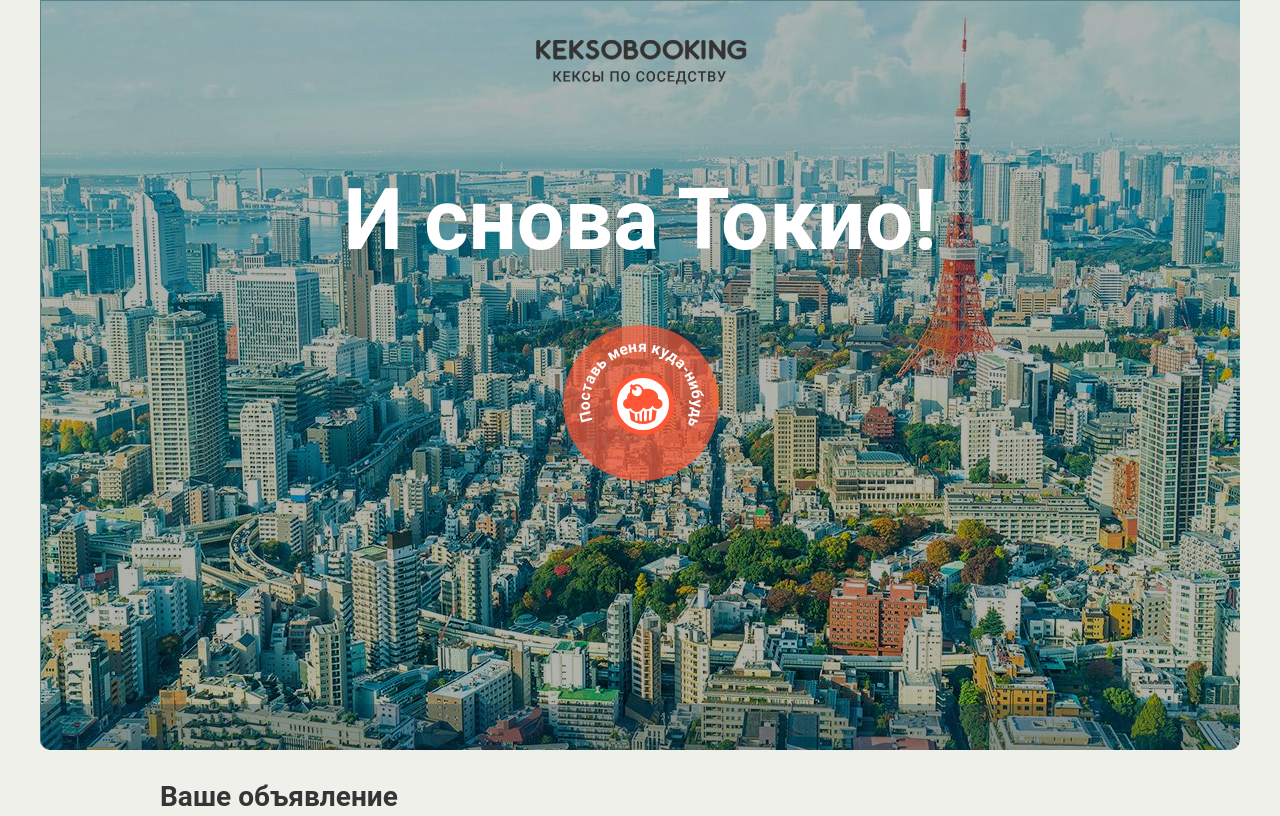
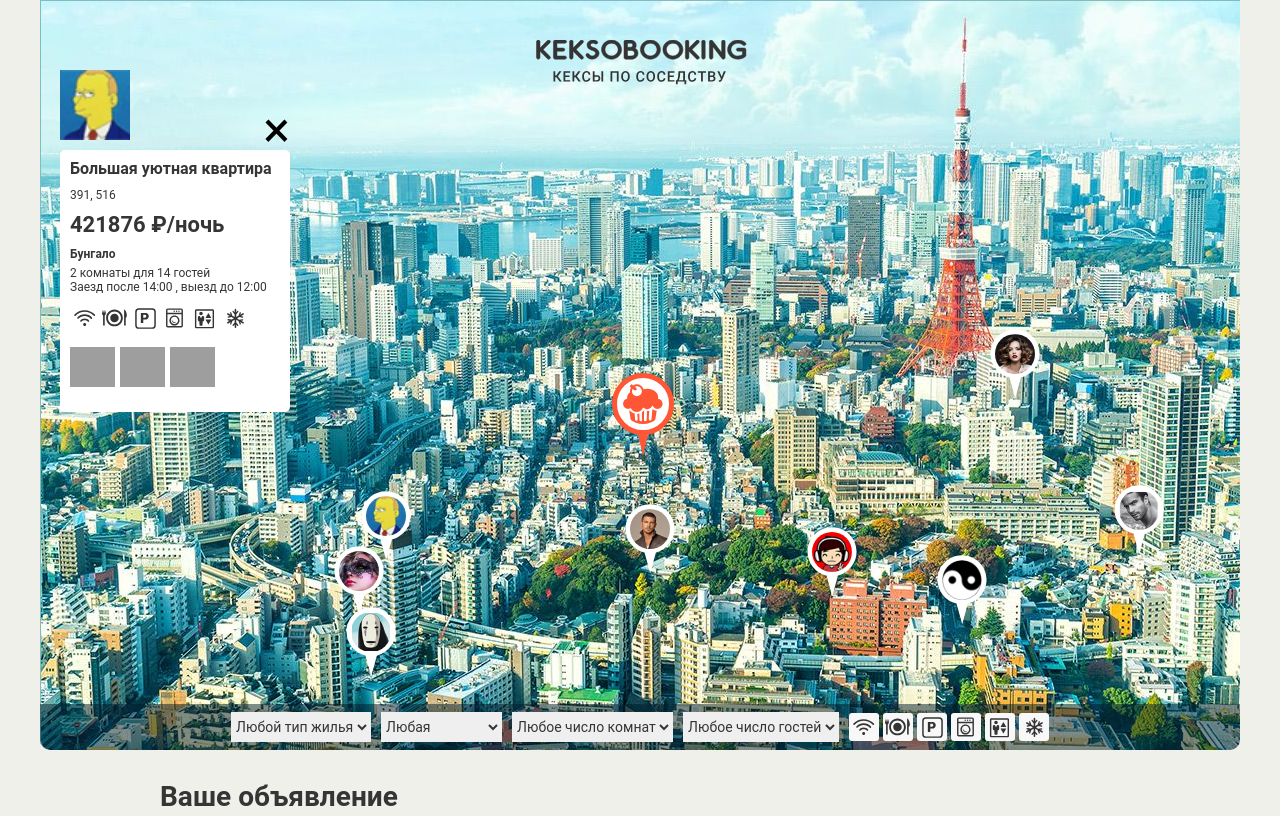
Before and after one commit to IrinaDovgalyuk/11730-keksobooking-1, a website: page index.html in a window 1280 px wide. Shown: the top 816 px of the page. Drawn offline with Linux system fonts and the light colour scheme; grey boxes are pictures that could not be loaded; files whose address does not match are found by name.

Commit message:
Исправленное и дополненное 13 задание

```diff
--- a/index.html
+++ b/index.html
@@ -16,7 +16,8 @@
     </div>
 
     <!-- Карта объявлений -->
-    <section class="map map--faded">
+    <section class="map">
+
 
       <!-- Метки объявлений -->
       <div class="map__pins">
@@ -33,6 +34,31 @@
             <text><textPath xlink:href="#tophalf" startOffset="0">Поставь меня куда-нибудь</textPath></text>
           </svg>
         </button>
+      </div>
+
+      <div id="card">
+        <article class="map__card popup">
+          <img src="img/avatars/user01.png" class="popup__avatar" width="70" height="70" alt="Аватар пользователя">
+          <button type="button" class="popup__close">Закрыть</button>
+          <h3 class="popup__title">Уютное гнездышко для молодоженов</h3>
+          <p class="popup__text popup__text--address">102-0082 Tōkyō-to, Chiyoda-ku, Ichibanchō, 14−3</p>
+          <p class="popup__text popup__text--price">5200&#x20bd;<span>/ночь</span></p>
+          <h4 class="popup__type">Квартира</h4>
+          <p class="popup__text popup__text--capacity">2 комнаты для 3 гостей</p>
+          <p class="popup__text popup__text--time">Заезд после 14:00, выезд до 10:00</p>
+          <ul class="popup__features">
+            <li class="popup__feature popup__feature--wifi"></li>
+            <li class="popup__feature popup__feature--dishwasher"></li>
+            <li class="popup__feature popup__feature--parking"></li>
+            <li class="popup__feature popup__feature--washer"></li>
+            <li class="popup__feature popup__feature--elevator"></li>
+            <li class="popup__feature popup__feature--conditioner"></li>
+          </ul>
+          <p class="popup__description">Великолепная квартира-студия в центре Токио. Подходит как туристам, так и бизнесменам. Квартира полностью укомплектована и недавно отремонтирована.</p>
+          <div class="popup__photos">
+            <img src="" class="popup__photo" width="45" height="40" alt="Фотография жилья">
+          </div>
+        </article>
       </div>
 
       <!-- Фильтрация объявлений -->
@@ -202,35 +228,10 @@
     </ul>
   </footer>
 
-  <!-- Модальное окно с информацией об объявлении -->
-  <template id="card">
-    <article class="map__card popup">
-      <img src="img/avatars/user01.png" class="popup__avatar" width="70" height="70" alt="Аватар пользователя">
-      <button type="button" class="popup__close">Закрыть</button>
-      <h3 class="popup__title">Уютное гнездышко для молодоженов</h3>
-      <p class="popup__text popup__text--address">102-0082 Tōkyō-to, Chiyoda-ku, Ichibanchō, 14−3</p>
-      <p class="popup__text popup__text--price">5200&#x20bd;<span>/ночь</span></p>
-      <h4 class="popup__type">Квартира</h4>
-      <p class="popup__text popup__text--capacity">2 комнаты для 3 гостей</p>
-      <p class="popup__text popup__text--time">Заезд после 14:00, выезд до 10:00</p>
-      <ul class="popup__features">
-        <li class="popup__feature popup__feature--wifi"></li>
-        <li class="popup__feature popup__feature--dishwasher"></li>
-        <li class="popup__feature popup__feature--parking"></li>
-        <li class="popup__feature popup__feature--washer"></li>
-        <li class="popup__feature popup__feature--elevator"></li>
-        <li class="popup__feature popup__feature--conditioner"></li>
-      </ul>
-      <p class="popup__description">Великолепная квартира-студия в центре Токио. Подходит как туристам, так и бизнесменам. Квартира полностью укомплектована и недавно отремонтирована.</p>
-      <div class="popup__photos">
-        <img src="" class="popup__photo" width="45" height="40" alt="Фотография жилья">
-      </div>
-    </article>
-  </template>
-
   <!-- Метка объявления -->
   <template id="pin">
     <button type="button" class="map__pin" style="left: 200px; top: 400px;"><img src="img/avatars/user07.png" width="40" height="40" draggable="false" alt="Метка объявления"></button>
+    <button type="button" class="map__pin" style="left: 200px; top: 600px;"><img src="img/avatars/user01.png" width="40" height="40" draggable="false" alt="Метка объявления"></button>
   </template>
 
   <!-- Сообщение об успешном создании объявления -->
@@ -248,5 +249,6 @@
     </div>
   </template>
 
+  <script src="js/map.js"></script>
 </body>
 </html>
--- /dev/null
+++ b/js/map.js
@@ -0,0 +1,240 @@
+'use strict';
+
+var COUNT_USERS = 8;
+var PIN_HEIGHT = 70;
+var PIN_WIDTH = 50;
+
+var titles = [
+  'Большая уютная квартира',
+  'Маленькая неуютная квартира',
+  'Огромный прекрасный дворец',
+  'Маленький ужасный дворец',
+  'Красивый гостевой домик',
+  'Некрасивый негостеприимный домик',
+  'Уютное бунгало далеко от моря',
+  'Неуютное бунгало по колено в воде'
+];
+var types = [
+  'palace',
+  'flat',
+  'house',
+  'bungalo'
+];
+var times = [
+  '12:00',
+  '13:00',
+  '14:00'
+];
+var conditions = [
+  'wifi',
+  'dishwasher',
+  'parking',
+  'washer',
+  'elevator',
+  'conditioner'
+];
+var photoRooms = [
+  'http://o0.github.io/assets/images/tokyo/hotel1.jpg',
+  'http://o0.github.io/assets/images/tokyo/hotel2.jpg',
+  'http://o0.github.io/assets/images/tokyo/hotel3.jpg'
+];
+var minX = 300;
+var maxX = 1200;
+var minY = 130;
+var maxY = 650;
+
+var map = document.querySelector('.map__pins');
+var card = document.querySelector('#card');
+var mapCard = card.querySelector('.map__card');
+
+var listAds = generateAds();
+insertPins(listAds);
+generateOffer(listAds[0]);
+
+// функция создания шаблона объявлений
+function generateOffer(ad) {
+  var offer = ad.offer;
+  var author = ad.author;
+  var listCards = mapCard.cloneNode(true);
+
+  listCards.querySelector('.popup__title').textContent = offer.title;
+  listCards.querySelector('.popup__text--address').textContent = offer.address;
+  listCards.querySelector('.popup__text--price').innerHTML = getPrice(offer.price);
+  listCards.querySelector('.popup__type').textContent = translatePlaceType(offer.type);
+  listCards.querySelector('.popup__text--capacity').textContent = getGuestsAndRooms(offer.guests, offer.rooms);
+  listCards.querySelector('.popup__text--time').textContent = getCheckinAndCheckout(offer.checkin, offer.checkout);
+  removeListChilds(listCards.querySelector('.popup__features')); // удаляем то что имеется
+  listCards.querySelector('.popup__features').appendChild(generateFeatures(offer.features)); // вставляем наши данные
+  listCards.querySelector('.popup__description').textContent = offer.description;
+  removeListChilds(listCards.querySelector('.popup__photos'));
+  listCards.querySelector('.popup__photos').appendChild(generatePhotoAd(offer.photos));
+  listCards.querySelector('.popup__avatar').src = author.avatar;
+
+  card.removeChild(mapCard);
+  card.appendChild(listCards);
+
+}
+
+// функция создания фото объекта
+function generatePhotoAd(photos) {
+  var fragment = document.createDocumentFragment();
+  for (var i = 0; i < photos.length; i++) {
+    var photoAd = document.createElement('img');
+    photoAd.className = 'popup__photo';
+    photoAd.width = 45;
+    photoAd.height = 40;
+    photoAd.src = photos[i];
+    photoAd.alt = 'Фотография жилья';
+    fragment.appendChild(photoAd);
+  }
+  return fragment;
+}
+
+// функция создания иконок удобств
+function generateFeatures(feature) {
+  var fragment = document.createDocumentFragment();
+  for (var i = 0; i < feature.length; i++) {
+    var icon = document.createElement('li');
+    icon.className = 'popup__feature popup__feature--' + feature[i];
+    fragment.appendChild(icon);
+  }
+  return fragment;
+}
+
+// функция удаления внутренних элементов
+function removeListChilds(element) {
+  while (element.firstChild) {
+    element.removeChild(element.firstChild);
+  }
+}
+
+// функция вывода времени заезда и выезда
+function getCheckinAndCheckout(checkin, checkout) {
+  return 'Заезд после ' + checkin + ' , выезд до ' + checkout;
+}
+
+// функция вывода кол-ва гостей и комнат
+function getGuestsAndRooms(guests, rooms) {
+  return rooms + ' комнаты для ' + guests + ' гостей';
+}
+
+// функция приведения типов жилья
+function translatePlaceType(types) {
+  switch (types) {
+    case 'flat':
+      return 'Квартира';
+    case 'bungalo':
+      return 'Бунгало';
+    case 'house':
+      return 'Дом';
+    case 'palace':
+      return 'Дворец';
+  }
+}
+
+// функция вывода цены за ночь
+function getPrice(price) {
+  return price + ' ₽/ночь';
+}
+
+// поиск места в index.html и размещения меток на карте
+function insertPins() {
+  var fragment = document.createDocumentFragment();
+  for (var i = 0; i < listAds.length; i++) {
+    fragment.appendChild(generatePin(listAds[i]));
+  }
+  map.appendChild(fragment);
+
+}
+
+// функция создания шаблона для размещенеия меток на карте
+function generatePin(ad) {
+  var placeLocation = document.createElement('button');
+  var userAvatar = document.createElement('img');
+  placeLocation.className = 'map__pin';
+  placeLocation.style.left = (ad.location.x - PIN_HEIGHT) + 'px';
+  placeLocation.style.top = (ad.location.y - (PIN_WIDTH/2))  + 'px';
+  userAvatar.width = 40;
+  userAvatar.height = 40;
+  userAvatar.draggable = 'false';
+  userAvatar.src = ad.author.avatar;
+  userAvatar.alt = ad.offer.title;
+  placeLocation.appendChild(userAvatar);
+  return placeLocation;
+}
+
+// функция генерации массива объектов
+function generateAds() {
+  var ad = [];
+  var usersAvatars = shuffleArray(generateAvatars());
+  var usersTitles = shuffleArray(titles);
+
+  for (var i = 0; i < COUNT_USERS; i++) {
+    var coordinateX = getRandomInteger(minX, maxX);
+    var coordinateY = getRandomInteger(minY, maxY);
+    ad[i] = {
+      'author': {
+        'avatar': usersAvatars[i]
+      },
+
+      'offer': {
+        'title': usersTitles[i],
+        'address': (coordinateX + ', ' + coordinateY),
+        'price': getRandomInteger(1000, 1000000),
+        'type': getRandomArrayElement(types),
+        'rooms': getRandomInteger(1, 5),
+        'guests': getRandomInteger(1, 20),
+        'checkin': getRandomArrayElement(times),
+        'checkout': getRandomArrayElement(times),
+        'features': getRandomArrayLength(conditions),
+        'description': '',
+        'photos': shuffleArray(photoRooms)
+      },
+
+      'location': {
+        'x': coordinateX,
+        'y': coordinateY
+      }
+    };
+  }
+  return ad;
+}
+
+// функция случайного целого числа
+function getRandomInteger(min, max) {
+  return Math.floor(Math.random() * (max - min + 1)) + min;
+}
+
+// функция случайного значения из массива
+function getRandomArrayElement(arr) {
+  var rand = getRandomInteger(0, arr.length - 1)
+  return arr[rand];
+}
+
+// функция, перемешивающая элементы массива
+function shuffleArray(arr) {
+  for(var i=0; i < arr.length - 1; i++) {
+    var j = getRandomInteger(0, arr.length - 1);
+    var temp = arr[i];
+    arr[i] = arr[j];
+    arr[j] = temp;
+  };
+  return arr;
+}
+
+// функция приведения массива к случайной длине
+function getRandomArrayLength(arr) {
+  var arrLength = getRandomInteger(0, arr.length);
+  return arr.slice(0, arrLength);
+}
+
+// функция генерации массива с аватарками
+function generateAvatars() {
+  var listAvatars = [];
+  for (var i = 1; i < COUNT_USERS + 1; i++) {
+    var j = '0' + i;
+    var avatars = 'img/avatars/user' + j + '.png';
+    listAvatars.push(avatars);
+  }
+  return listAvatars;
+}
```
